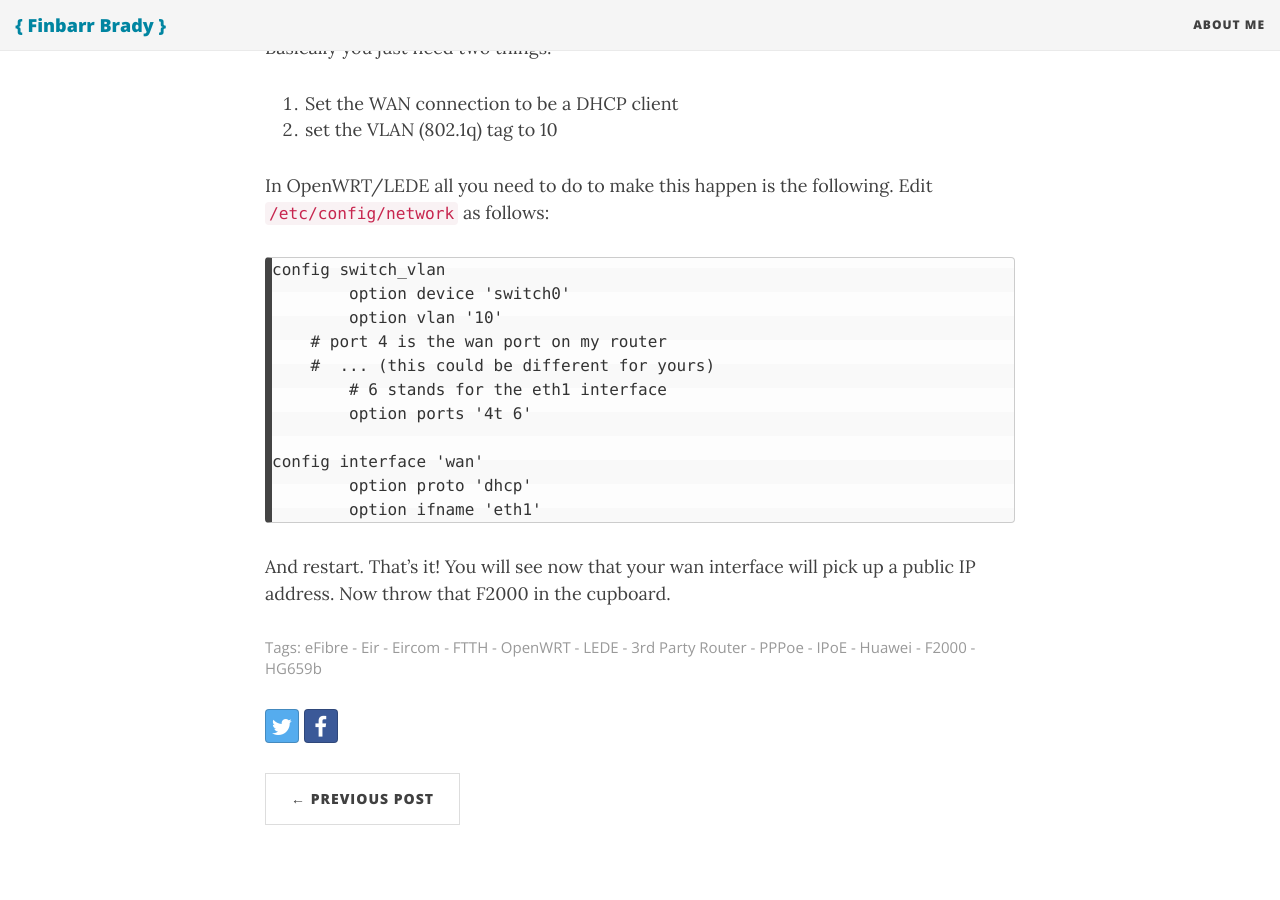
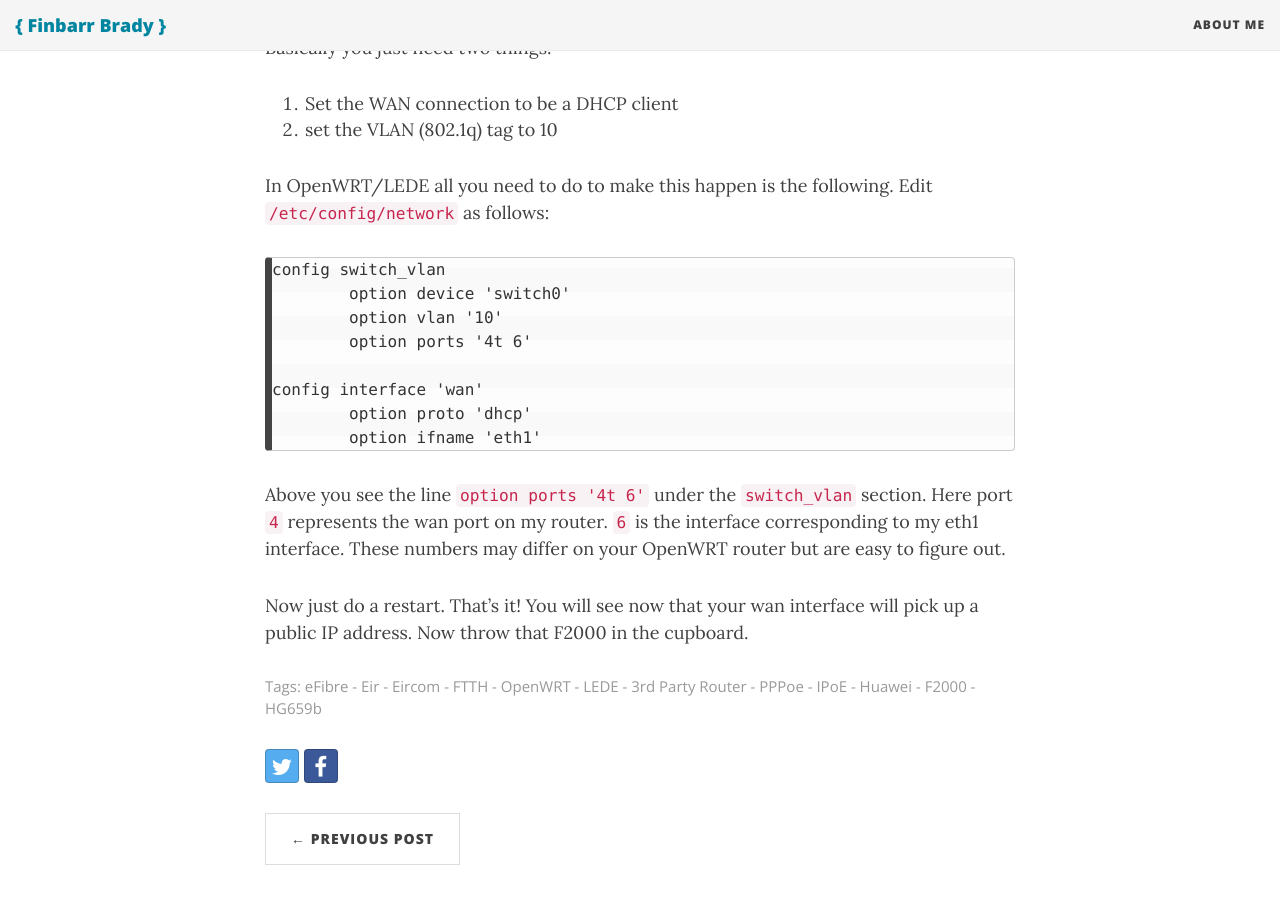
Before and after one commit to fbradyirl/fbradyirl_archive.github.io, a Jekyll site: the page built from _posts/2017-07-13-replace-eir-f2000.md, in a window 1280 px wide and 900 px high, scrolled down 1618 px. Built offline with Jekyll 4.4.1, drawn with Linux system fonts in a browser that asks for light colours; nearby versions of some CDN libraries; comment, search, counter and statistics services are not loaded.

Commit message:
Update vlan info

````diff
--- a/_posts/2017-07-13-replace-eir-f2000.md
+++ b/_posts/2017-07-13-replace-eir-f2000.md
@@ -37,9 +37,6 @@
 config switch_vlan
 	option device 'switch0'
 	option vlan '10'
-    # port 4 is the wan port on my router
-    #  ... (this could be different for yours)
-	# 6 stands for the eth1 interface
 	option ports '4t 6'
 
 config interface 'wan'
@@ -47,4 +44,6 @@
 	option ifname 'eth1'
 ```
 
-And restart. That's it! You will see now that your wan interface will pick up a public IP address. Now throw that F2000 in the cupboard.
+Above you see the line `option ports '4t 6'` under the `switch_vlan` section. Here port `4` represents the wan port on my router. `6` is the interface corresponding to my eth1 interface. These numbers may differ on your OpenWRT router but are easy to figure out.
+
+Now just do a restart. That's it! You will see now that your wan interface will pick up a public IP address. Now throw that F2000 in the cupboard.
````
